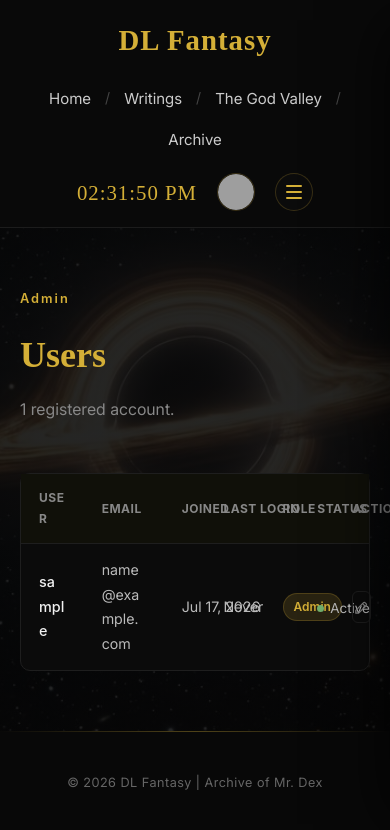
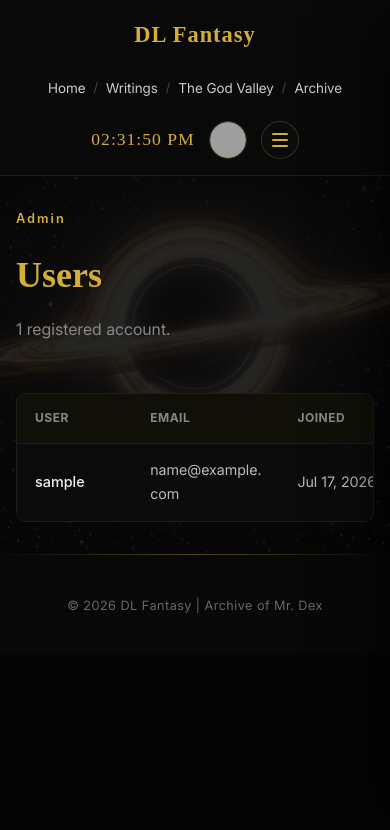
Before and after one commit to shahbazkhan74659-crypto/DL_Fantasy, a Django app: page /users/ in a window 390 px wide; the page is wider, and only the part inside the window is pictured. Shown: the top 830 px of that part. Run offline with Django 5.2, Linux system fonts and the light colour scheme; the visitor is signed in with stand-in values (Sample User, id 1); data comes from the database, SQL or seed files in the repository; some web fonts are replaced; grey boxes are pictures that could not be loaded.

Commit message:
DL Fantasy

```diff
--- a/requirements.txt
+++ b/requirements.txt
@@ -5,3 +5,5 @@ google-auth==2.55.2
 requests==2.34.2
 reportlab==5.0.0
 Pillow==12.3.0
+gunicorn==23.0.0
+whitenoise==6.11.0
--- a/static/css/style.css
+++ b/static/css/style.css
@@ -96,9 +96,11 @@
 
 html{
     scroll-behavior: smooth;
+    overflow-x:hidden;
 }
 
 body{
+    overflow-x:hidden;
     background-color:var(--bg-primary);
     background-image:
         linear-gradient(rgba(5,5,5,0.87), rgba(5,5,5,0.87)),
@@ -798,14 +800,43 @@ footer small{
         align-items:flex-start;
         gap:10px;
     }
-    .about-container{
-        padding:0 5%;
-    }
     .pagination{
         flex-direction:column;
         gap:12px;
         align-items:flex-start;
     }
+    .logo{
+        font-size:1.4rem;
+    }
+    .nav-links{
+        gap:8px;
+    }
+    .nav-links a{
+        font-size:0.85rem;
+    }
+    .nav-divider{
+        font-size:0.8rem;
+    }
+    .nav-right-group{
+        gap:14px;
+    }
+    #clock{
+        font-size:1.1rem;
+        min-width:70px;
+    }
+    .upload-existing-item{
+        flex-wrap:wrap;
+    }
+    .upload-existing-date{
+        margin-left:auto;
+    }
+}
+
+/* Defensive wrap for button rows that could otherwise overflow a narrow viewport */
+.account-actions,
+.modal-actions,
+.upload-edit-actions{
+    flex-wrap:wrap;
 }
 
 /* REDUCED MOTION */
@@ -1217,6 +1248,13 @@ footer small{
     padding:0 20px;
 }
 
+@media(max-width:600px){
+    .archive-container{
+        margin:32px auto;
+        padding:0 var(--gutter);
+    }
+}
+
 /* The Archive directory page's own header sits directly under the navbar with nothing else
    above it, so the shared .archive-container top margin (tuned for pages like /news/ and
    /profile/ that need more clearance) reads as an oversized gap here. */
@@ -1335,6 +1373,14 @@ footer small{
     max-width:800px;
     margin:80px auto;
     padding:0 20px;
+}
+
+@media(max-width:600px){
+    .about-container,
+    .auth-container{
+        margin:40px auto;
+        padding:0 var(--gutter);
+    }
 }
 
 .about-section,
@@ -2176,10 +2222,13 @@ input[type="file"].auth-field:hover::-webkit-file-upload-button{
     border:1px solid var(--border-dark);
     border-radius:var(--radius-md);
     background:var(--bg-secondary);
+    overflow-x:auto;
+    -webkit-overflow-scrolling:touch;
 }
 
 .users-table{
     width:100%;
+    min-width:640px;
     table-layout:fixed;
     border-collapse:collapse;
     font-family:'Inter', sans-serif;
```
Also changed, not shown: dlfantasy/settings.py (+25 -0 lines), 4 other files.
